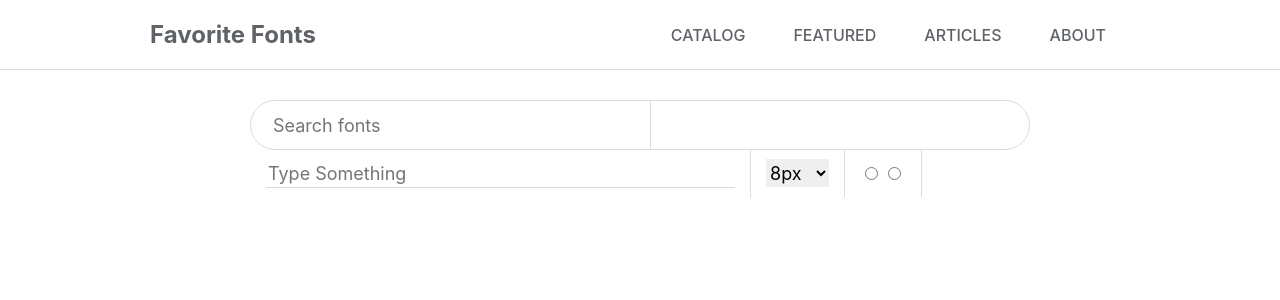
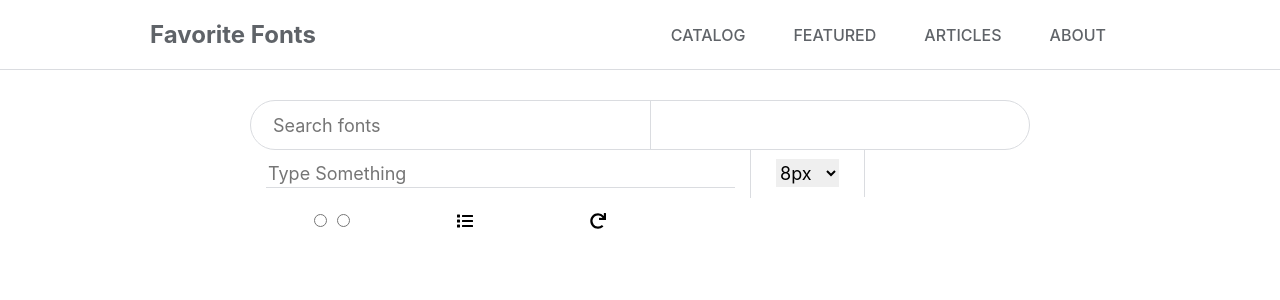
Before and after one commit to 21sparker/favorite-fonts, a React (Create React App) app: page / in a window 1280 px wide. Shown: the top 300 px of the page. Built offline with nearby package versions, Linux system fonts and the light colour scheme.

Commit message:
Add skeleton for remaining buttons

```diff
--- a/package.json
+++ b/package.json
@@ -3,6 +3,9 @@
   "version": "0.1.0",
   "private": true,
   "dependencies": {
+    "@fortawesome/fontawesome-svg-core": "^1.2.32",
+    "@fortawesome/free-solid-svg-icons": "^5.15.1",
+    "@fortawesome/react-fontawesome": "^0.1.12",
     "@testing-library/jest-dom": "^5.11.4",
     "@testing-library/react": "^11.1.0",
     "@testing-library/user-event": "^12.1.10",
--- a/src/App.js
+++ b/src/App.js
@@ -1,6 +1,10 @@
 import './App.css';
 import Navbar from './components/Navbar/Navbar';
 import Toolbar from './components/Toolbar/Toolbar';
+import { library } from '@fortawesome/fontawesome-svg-core';
+import { faList, faRedo } from '@fortawesome/free-solid-svg-icons';
+
+library.add(faList, faRedo);
 
 function App() {
   return (
--- a/src/components/Toolbar/Toolbar.js
+++ b/src/components/Toolbar/Toolbar.js
@@ -1,3 +1,4 @@
+import { FontAwesomeIcon } from '@fortawesome/react-fontawesome';
 import styles from './Toolbar.module.css';
 
 const Toolbar = () => {
@@ -25,10 +26,18 @@ const Toolbar = () => {
                         <option value="32">32px</option>
                     </select>
                 </div>
-                <div className={styles['dark-mode-container']}>
-                    <div className={styles['dark-mode-input']}>
-                        <input type="radio" name="mode" value="Light" />
-                        <input type="radio" name="mode" value="Dark" />
+                <div className={styles["toolbar-btns-container"]}>
+                    <div className={styles["toolbar-btns"]}>
+                        <div className={styles['dark-mode-input']}>
+                            <input type="radio" name="mode" value="Light" />
+                            <input type="radio" name="mode" value="Dark" />
+                        </div>
+                        <button>
+                            <FontAwesomeIcon icon="list"/>
+                        </button>
+                        <button>
+                            <FontAwesomeIcon icon="redo"/>
+                        </button>
                     </div>
                 </div>
             </div>
--- a/src/components/Toolbar/Toolbar.module.css
+++ b/src/components/Toolbar/Toolbar.module.css
@@ -6,6 +6,7 @@
     height: 50px;
     border: 1px solid #dadce0;
     border-radius: 48px;
+    width: 100wh;
 }
 
 .search-container {
@@ -48,7 +49,7 @@
 
 .font-size-container {
     display: inline-block;
-    padding: 10px 15px;
+    padding: 10px 25px;
     border-right: 1px solid #dadce0;
 }
 
@@ -65,13 +66,38 @@
 .dark-mode-container {
     display: inline-block;
     padding: 10px 15px;
-    border-right: 1px solid #dadce0;
+    /* border-right: 1px solid #dadce0; */
 }
 
 .dark-mode-input {
     padding: 3.5px 0;
+    display: inline-block;
 }
 
 .dark-mode-input > input {
     margin: 0 5px;
 }
+
+.list-style-container {
+    display: inline-block;
+    padding: 10px 15px;
+}
+
+.reset-container {
+    display: inline-block;
+    width: 100%;
+    padding: 10px 15px;
+}
+
+.toolbar-btns-container {
+    width: 400px;
+    display: inline-block;
+}
+
+.toolbar-btns {
+    display: grid;
+    width: 428px;
+    grid-template-columns: 1fr 1fr 1fr;
+    padding: 10px 15px;
+    justify-items: center;
+}
--- a/src/index.css
+++ b/src/index.css
@@ -15,6 +15,11 @@ input, select {
   font: inherit;
 }
 
+button {
+  all: unset;
+  cursor: pointer;
+}
+
 *, *:before, *:after {
   box-sizing: inherit;
 }
```
Also changed, not shown: 2 other files (tests, documents, lock files or other folders).
